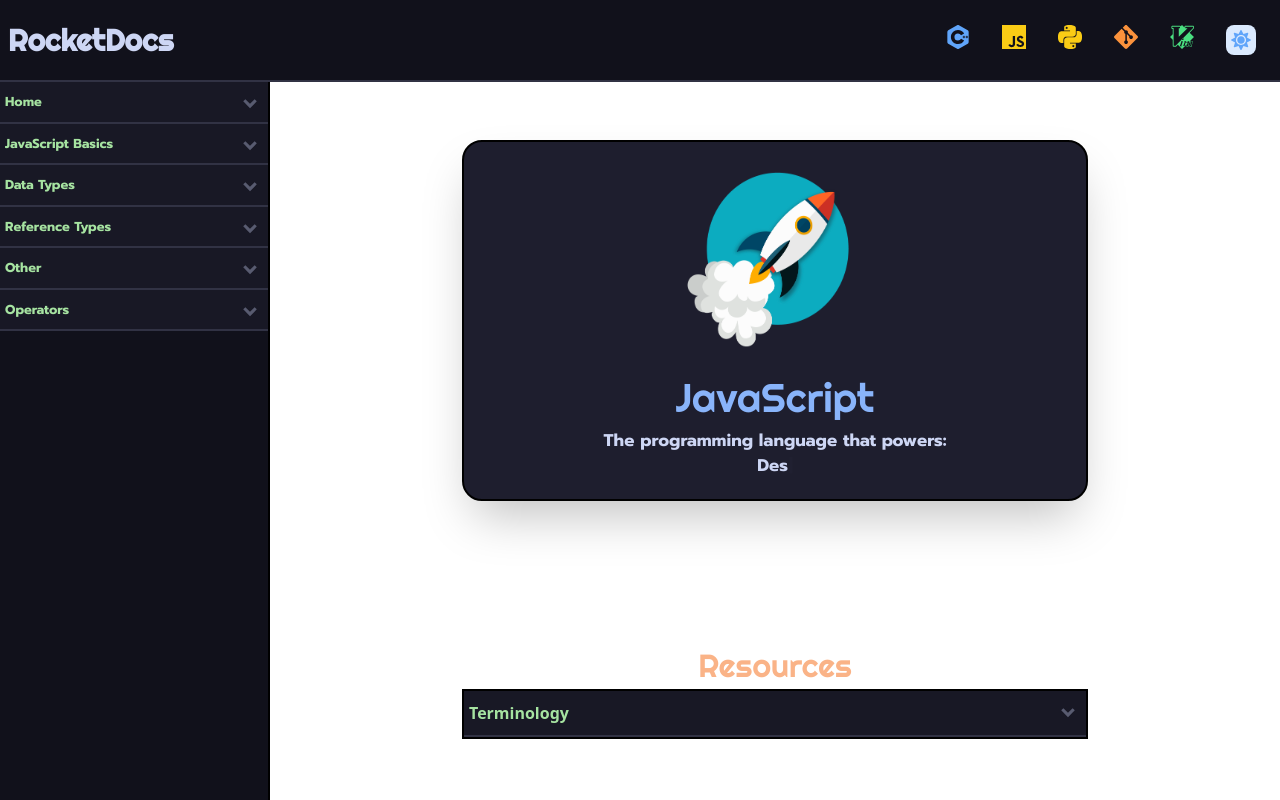
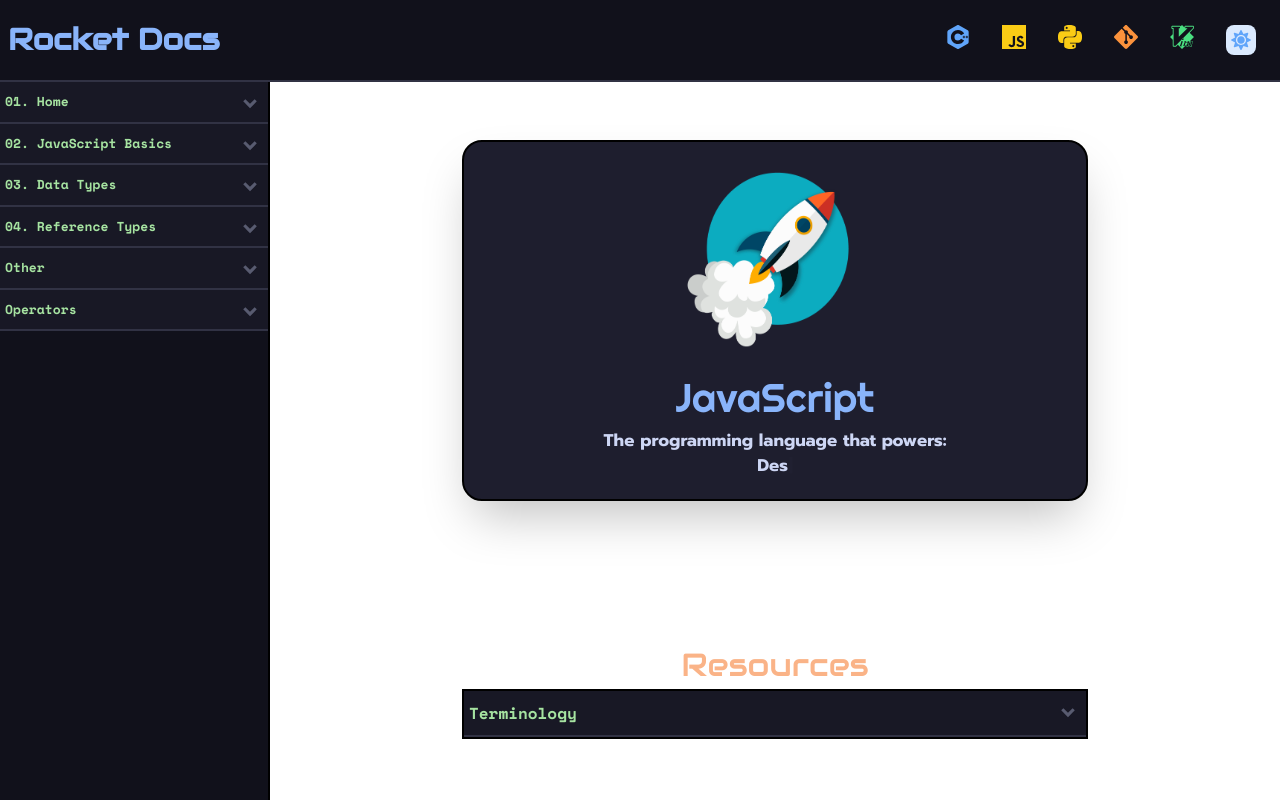
Before and after one commit to KyleCurtis/SpaceDocs, a Next.js app: page /topics/languages/js in a window 1280 px wide. Shown: the top 800 px of the page. Built offline with nearby package versions, Linux system fonts and the light colour scheme; a web font is replaced by a local one.

Commit message:
Side nav changes

```diff
--- a/components/Navbar.js
+++ b/components/Navbar.js
@@ -25,8 +25,8 @@
     <div className="fixed left-0 top-0 w-full z-10 bg-[var(--cat-mocha-crust)] border-solid border-b-2 border-[var(--cat-mocha-surface0)] dark:border-[var(--cat-mocha-text)]">
       <nav className="h-[80px] max-w-[100%] m-auto flex justify-between items-center p-2 text-black dark:text-white">
         <Link href="/">
-          <h2 className="font-bold text-3xl text-[var(--cat-mocha-text)]">
-            RocketDocs
+          <h2 className="font-bold text-3xl text-[var(--cat-mocha-blue)]">
+            Rocket Docs
           </h2>
         </Link>
         {/* lg:flex nav topic buttons */}
--- a/pages/topics/languages/js.js
+++ b/pages/topics/languages/js.js
@@ -44,7 +44,7 @@
       <SideNav>
         {/* (SIDENAV) HOME SECTION
         ====================================================================================================== */}
-        <NavDropdown triggerWord={"Home"}>
+        <NavDropdown triggerWord={"01. Home"}>
           <ul className="side-nav-ul">
             <li>🏠 Home</li>
             <li>🤝 About</li>
@@ -53,7 +53,7 @@
 
         {/* (SIDENAV) JAVASCRIPT SECTION
         ====================================================================================================== */}
-        <NavDropdown triggerWord={"JavaScript Basics"}>
+        <NavDropdown triggerWord={"02. JavaScript Basics"}>
           <ul>
             <Link href="#hello-world">
               <li>
@@ -75,7 +75,7 @@
 
         {/* (SIDENAV) DATA TYPES SECTION
         ====================================================================================================== */}
-        <NavDropdown triggerWord={"Data Types"}>
+        <NavDropdown triggerWord={"03. Data Types"}>
           <ul>
             <Link href="#data-types">
               <li>
@@ -98,7 +98,7 @@
 
         {/* (SIDENAV) REFERENCE TYPES SECTION
         ====================================================================================================== */}
-        <NavDropdown triggerWord={"Reference Types"}>
+        <NavDropdown triggerWord={"04. Reference Types"}>
           <ul>
             <Link href="#objects">
               <li>
--- a/styles/globals.scss
+++ b/styles/globals.scss
@@ -28,6 +28,9 @@
 
 /* font-family: 'Righteous', cursive; */
 @import url('https://fonts.googleapis.com/css2?family=Righteous&display=swap');
+
+/*      font-family: 'Audiowide', cursive;  */
+@import url('https://fonts.googleapis.com/css2?family=Audiowide&display=swap');
 
 :root {
   --padding: 15%;
@@ -161,7 +164,7 @@
 }
 
 h2 {
-    font-family: 'Righteous', cursive;
+    font-family: 'Audiowide', cursive;
     color: var(--cat-mocha-peach);
     font-size: 32px;
     text-align: center;
@@ -227,6 +230,7 @@
 }
 
 .Collapsible__trigger {
+    font-family: 'Space Mono', monospace;
     display: block;
     text-decoration: none;
     position: relative;
```
